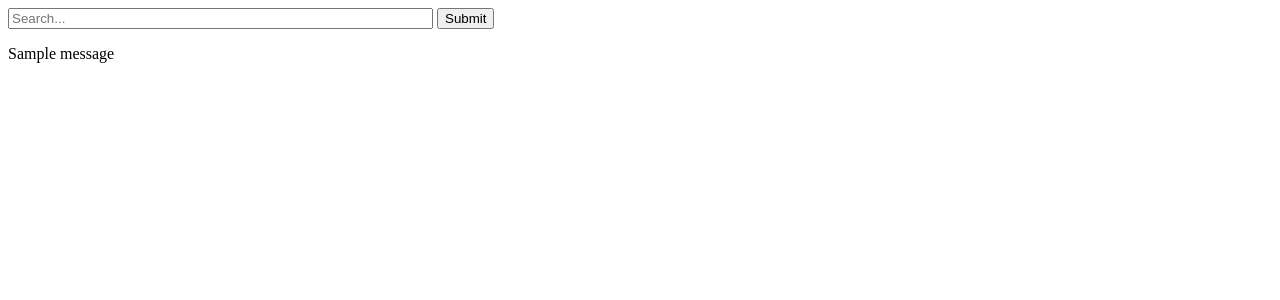
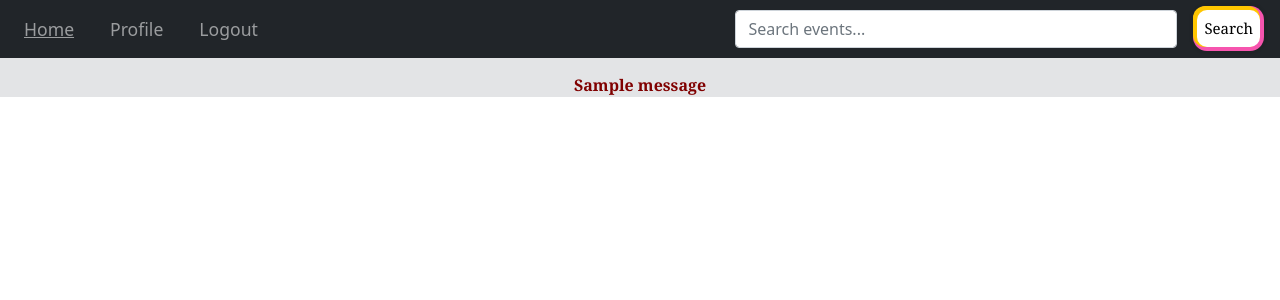
Before and after one commit to trien-hong/EventTracking, a Flask app: page /search/1 in a window 1280 px wide. Shown: the top 300 px of the page. Run offline with Flask 2, Linux system fonts and the light colour scheme; a user stored in the database is signed in; tables that the repository leaves empty hold one stand-in row (values such as "Sample post"); one stand-in notice (Sample message) is shown.

Commit message:
search styling

```diff
--- a/templates/search.html
+++ b/templates/search.html
@@ -1,34 +1,83 @@
 <!DOCTYPE html>
 <html>
     <head>
+        <link rel="stylesheet" type="text/css" href="/static/style.css"/>
         <link rel="shortcut icon" href="#">
+        <link href="https://cdn.jsdelivr.net/npm/bootstrap@5.0.2/dist/css/bootstrap.min.css" rel="stylesheet">
     </head>
     <body>
-        <form method="POST" action="/reroute">
-            <input type="text" name="user_input" placeholder="Search..." size="50">
-            <input type="submit" value="Submit"/>
+        <div id="bgcolor">
+            <nav class="navbar navbar-expand-lg navbar-dark bg-dark">
+                <a class="navbar-brand" href="/main"></a>
+                <button class="navbar-toggler" type="button" data-toggle="collapse" data-target="#navbarSupportedContent" aria-controls="navbarSupportedContent" aria-expanded="false" aria-label="Toggle navigation">
+                    <span class="navbar-toggler-icon"></span>
+                </button>
+                <div class="collapse navbar-collapse" id="navbarSupportedContent">
+                    <ul class="navbar-nav mr-auto mt-2 mt-lg-0">
+                        <li class="nav-item active">
+                            <a class="nav-link" href="/main"><u>Home</u></a>
+                        </li>
+                        <li class="nav-item">
+                            <a class="nav-link" id="LinkSpacing" href="/profile">Profile</a>
+                        </li>
+                        <li class="nav-item">
+                            <a class="nav-link" id="LinkSpacing" href="/logout">Logout</a>
+                        </li>
+                    </ul>
+                </div>
+                <form class="d-flex" method="POST" action="/reroute">
+                    <div id="search1">
+                        <input class="form-control" type="text" name="user_input" placeholder="Search events..." size="40">
+                    </div>
+                    <div id="search1">
+                        <button class="s_buttonHome" type="submit" value="Submit">Search</button>
+                    </div>
                 </form>
-
+            </nav>
             {% if allow == 'True' %}
-            {% for event in events %}
+                <div class="container">
+                    <div id="container2">
+                            {% for event_row in events|batch(1) %}
+                            <div class="row2" id="item2">
+                                {% for event in event_row %}
+                                    <center>
+                                        <br>
                                         <p>{{event[1]}}</p>
+                                        <p>{{event[3]}} | {{event[4]}}</p>
                                         <form id="{{event[0]}}" method="POST" action="/add"></form>
+                                        <input type="hidden" name="currentPage" value="search" readonly="readonly" form="{{event[0]}}">
                                         <input type="hidden" name="eventId" value="{{event[0]}}" readonly="readonly" form="{{event[0]}}">
-                <input type="hidden" name="currentPage" value="search" readonly="readonly" form="{{event[0]}}">
+                                        <input type="hidden" name="eventName" value="{{event[1]}}" readonly="readonly" form="{{event[0]}}">
+                                        <input type="hidden" name="eventDate" value="{{event[3]}}" readonly="readonly" form="{{event[0]}}">
+                                        <input type="hidden" name="eventAddress" value="{{event[4]}}" readonly="readonly" form="{{event[0]}}">
+                                        <input type="hidden" name="eventImageURL" value="{{event[2]}}" readonly="readonly" form="{{event[0]}}">
+                                        <input type="hidden" name="eventPrice" value="{{event[5]}} - {{event[6]}}" readonly="readonly" form="{{event[0]}}">
                                         <form method="POST" action="/event_details">
                                             <input type="hidden" name="eventId" value="{{event[0]}}" readonly="readonly">
-                    <input type="image" src="{{event[2]}}" alt="Event Picture" style="width:250px;height:140px;">
+                                            <input class="item" type="image" src="{{event[2]}}" alt="Event Picture" style="width:225px;height:126px;">
                                         </form>
-                <input type="submit" value="ADD EVENT" form="{{event[0]}}"/>
+                                        <br>
+                                        <p>{{event[5]}} - {{event[6]}}</p>
+                                        <input class="addHover" type="submit" value="ADD EVENT" form="{{event[0]}}"/>
+                                        <br>
+                                        <br>
+                                    </center>
                                 {% endfor %}
+                            </div>
+                        {% endfor %}
+                    </div>
+                </div>
                 {% else %}
                     {% with messages = get_flashed_messages() %}
                     {% if messages %}
                         {% for message in messages %}
-                    <p>{{message}}</p>
+                            <div id="flash2">
+                                <center> <p>{{message}}</p> </center>
+                            </div>
                         {% endfor %}
                     {% endif %}
                     {% endwith %}
             {% endif %}
+        </div>
     </body>
 </html>
```
Lines whose indentation alone changed are shown as unchanged.
